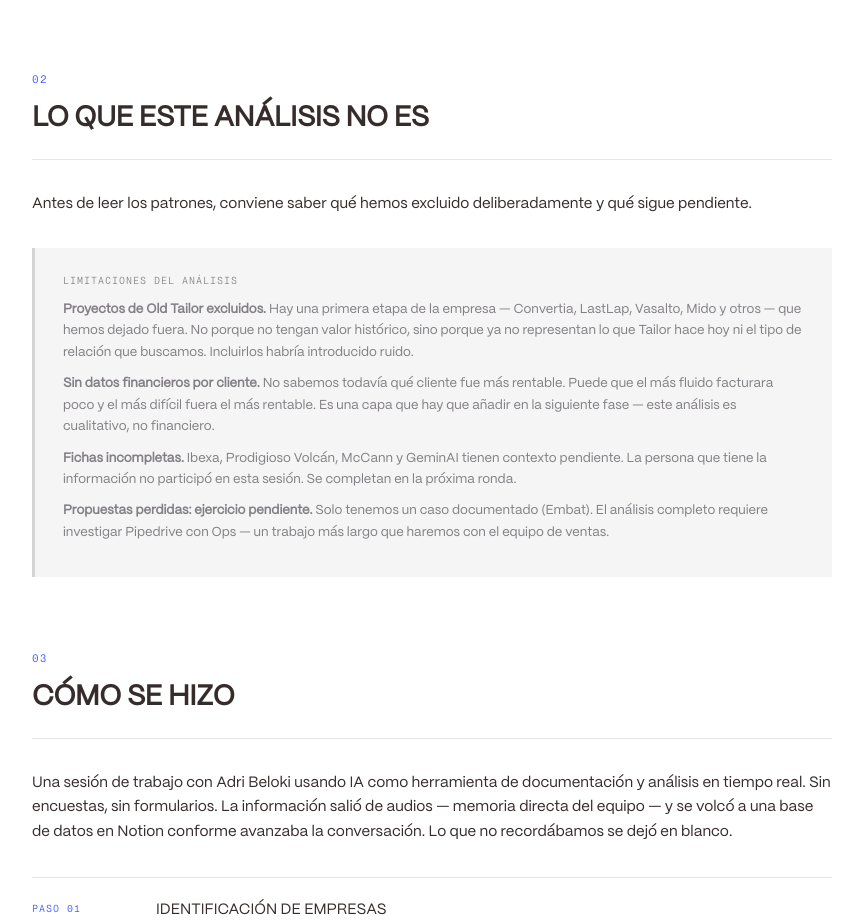
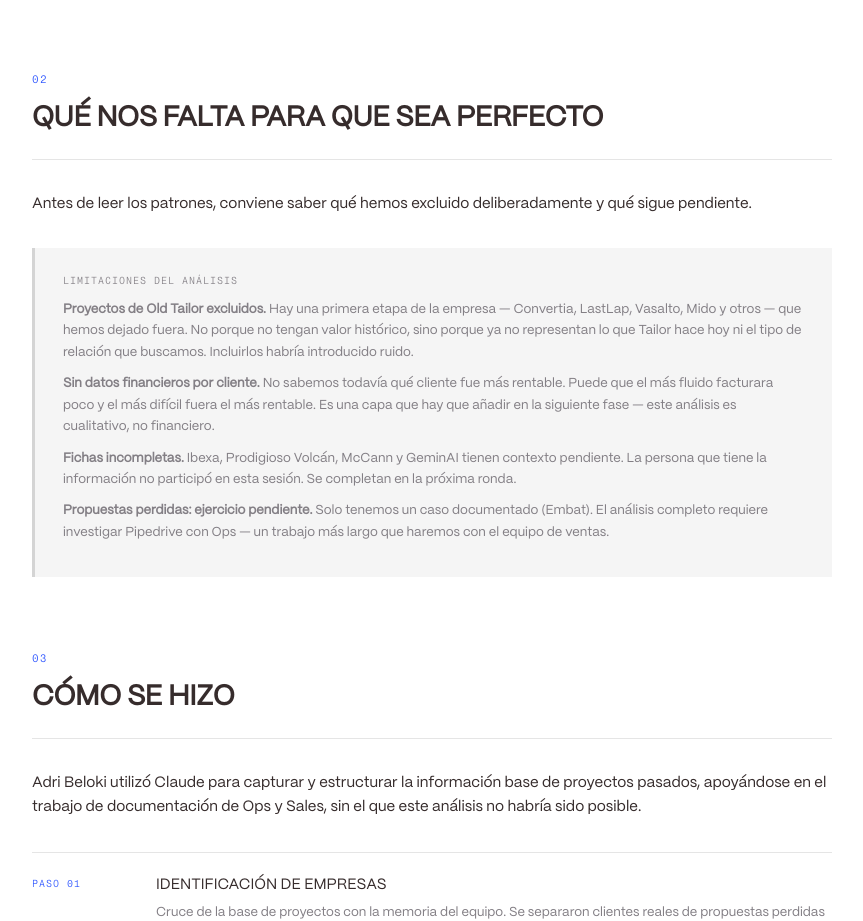
Before and after one commit to smilingcoco/Origins-Map-Tailor-Hub, a React (Vite) app: page / in a window 1280 px wide. Shown: the part 1631-2552 px from the top of the page, without its empty margins (314-1177 px from the left). Built offline with nearby package versions, Linux system fonts and the light colour scheme.

Commit message:
Apply UX copy updates for section 02 and methodology

```diff
--- a/src/App.jsx
+++ b/src/App.jsx
@@ -23,7 +23,7 @@
 
   const navSections = [
     { id: 'section-01', number: '01', title: 'Qué es esto' },
-    { id: 'section-02', number: '02', title: 'Límites' },
+    { id: 'section-02', number: '02', title: 'Qué nos falta' },
     { id: 'section-03', number: '03', title: 'Método' },
     { id: 'section-04', number: '04', title: 'Números' },
     { id: 'section-05', number: '05', title: 'Cambio' },
@@ -79,7 +79,7 @@
             <CalloutBox text={data.intro.callout} notionLinks={data.intro.notionLinks} />
           </SectionWrapper>
 
-          <SectionWrapper id="section-02" number="02" title="Lo que este análisis no es">
+          <SectionWrapper id="section-02" number="02" title="Qué nos falta para que sea perfecto">
             <p>{data.limitationsIntro}</p>
             <WarningBox items={data.limitations} />
           </SectionWrapper>
--- a/src/data/mapeo.json
+++ b/src/data/mapeo.json
@@ -43,7 +43,7 @@
       "body": "Solo tenemos un caso documentado (Embat). El análisis completo requiere investigar Pipedrive con Ops — un trabajo más largo que haremos con el equipo de ventas."
     }
   ],
-  "methodologyIntro": "Una sesión de trabajo con Adri Beloki usando IA como herramienta de documentación y análisis en tiempo real. Sin encuestas, sin formularios. La información salió de audios — memoria directa del equipo — y se volcó a una base de datos en Notion conforme avanzaba la conversación. Lo que no recordábamos se dejó en blanco.",
+  "methodologyIntro": "Adri Beloki utilizó Claude para capturar y estructurar la información base de proyectos pasados, apoyándose en el trabajo de documentación de Ops y Sales, sin el que este análisis no habría sido posible.",
   "methodologyOutro": "Cualquier estudio del grupo puede replicar este proceso. El punto de partida es la base de proyectos propia. El tiempo estimado para completar las fichas es de 2-3 sesiones con quien tenga el contexto de los clientes.",
   "methodology": [
     {
```
